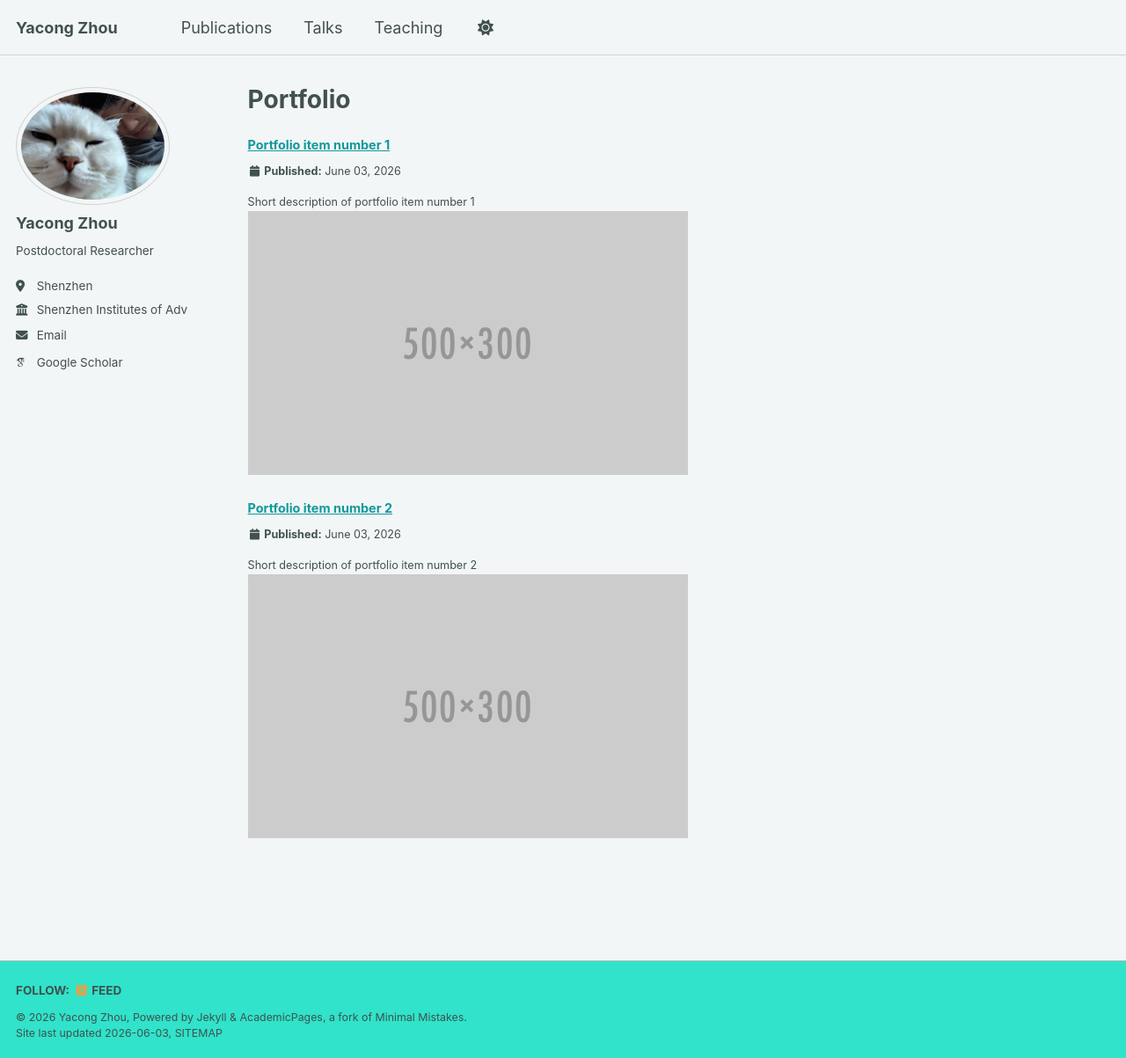
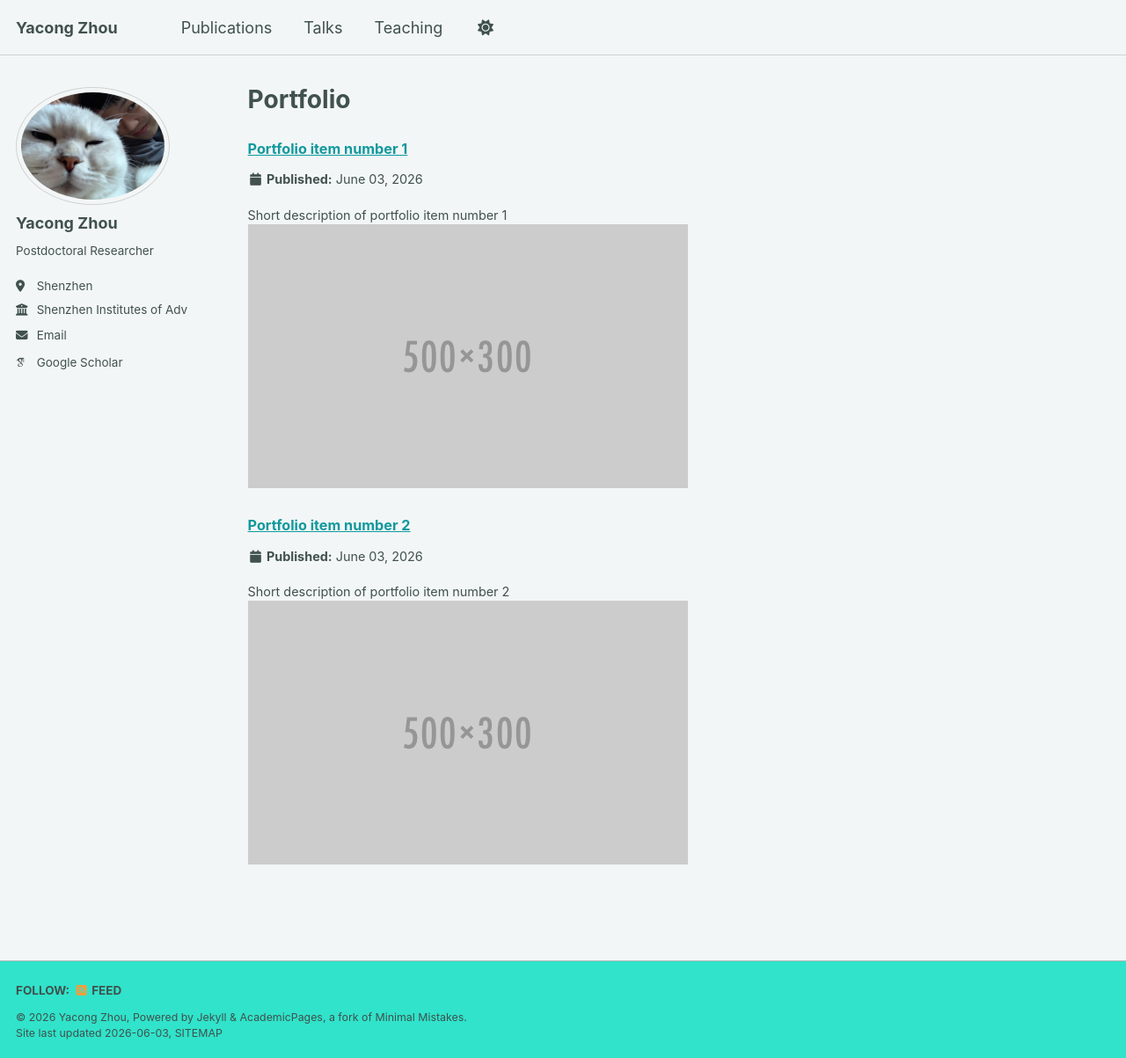
Before and after one commit to YACONGZHOU/yacongzhou.github.io, a Jekyll site: the page built from _pages/portfolio.html, in a window 1280 px wide and 1203 px high. Shown: the whole window at 88% size. Built offline with Jekyll 4.4.1, drawn with Linux system fonts in a browser that asks for light colours; some web fonts are replaced; a script bundle is joined from its source files by our own code; library files that are not in the unit come from our copies.

Commit message:
Update custom.html

```diff
--- a/_includes/head/custom.html
+++ b/_includes/head/custom.html
@@ -15,8 +15,8 @@
 <meta name="theme-color" content="#ffffff"/>
 
 <style>
-  .archive__item-title { font-size: 0.8em; }  /* publication title */
-  .archive__item p     { font-size: 0.7em; }  /* venue, coauthors, etc. */
+  .archive__item-title { font-size: 0.9em; }  /* publication title */
+  .archive__item p     { font-size: 0.8em; }  /* venue, coauthors, etc. */
 </style>
 
 <!-- end custom head snippets -->
```
